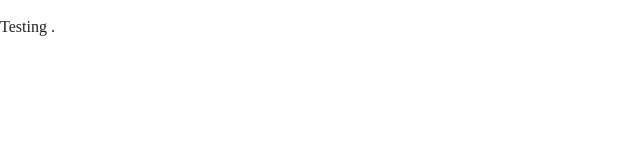
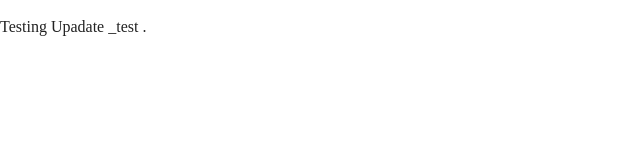
Before and after one commit to LukaszKasperek/projectdesc, a plain HTML site: page index.html in a window 1280 px wide. Shown: the full height of the page, 0-640 px from the left. Drawn offline with nearby package versions, Linux system fonts and the light colour scheme.

Commit message:
index update

```diff
--- a/index.html
+++ b/index.html
@@ -21,6 +21,8 @@
 
         <!-- Add your site or application content here -->
         <p>Testing
+
+        Upadate _test
         .</p>
         <script src="js/vendor/modernizr-3.5.0.min.js"></script>
         <script src="https://code.jquery.com/jquery-3.2.1.min.js" integrity="sha256-hwg4gsxgFZhOsEEamdOYGBf13FyQuiTwlAQgxVSNgt4=" crossorigin="anonymous"></script>
```
